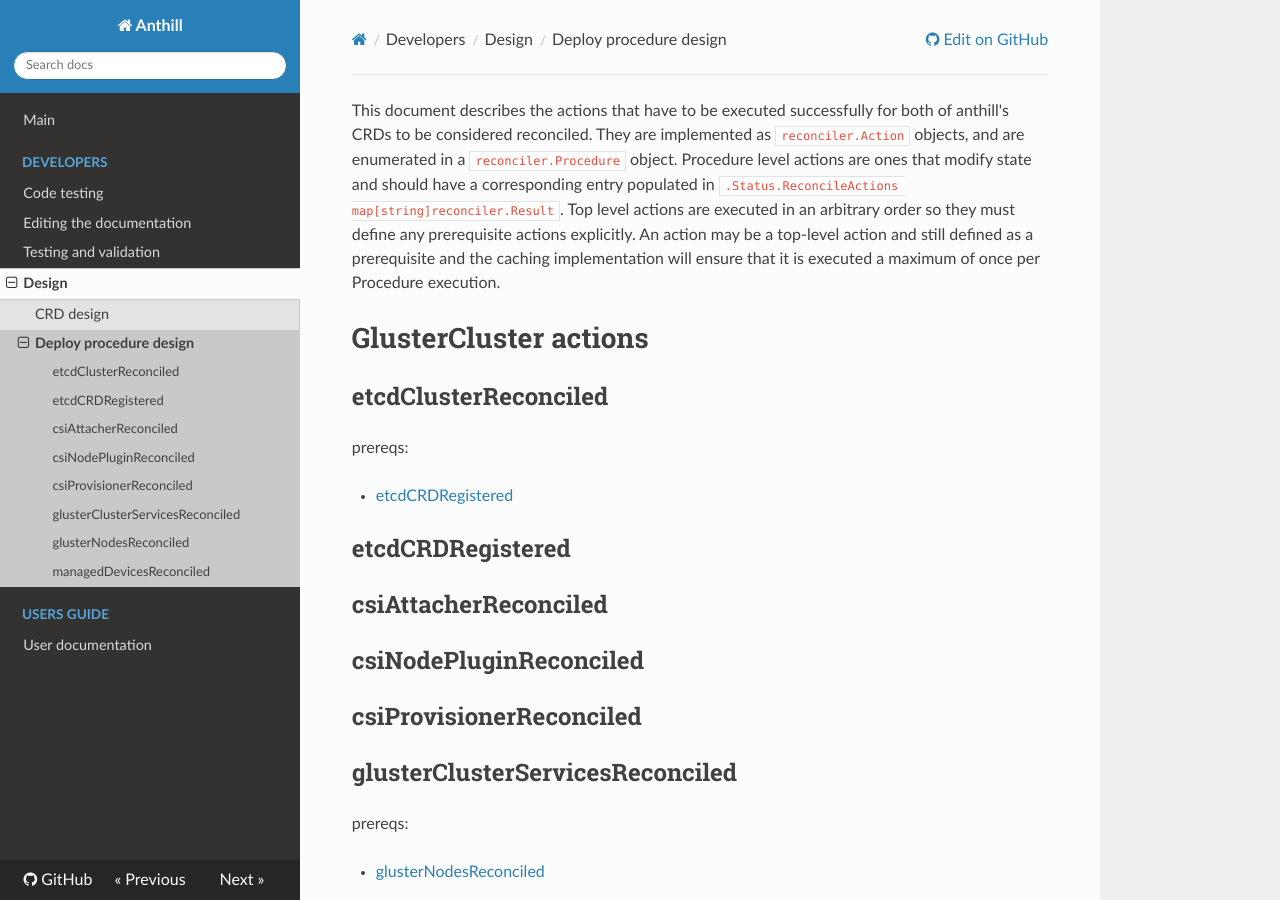
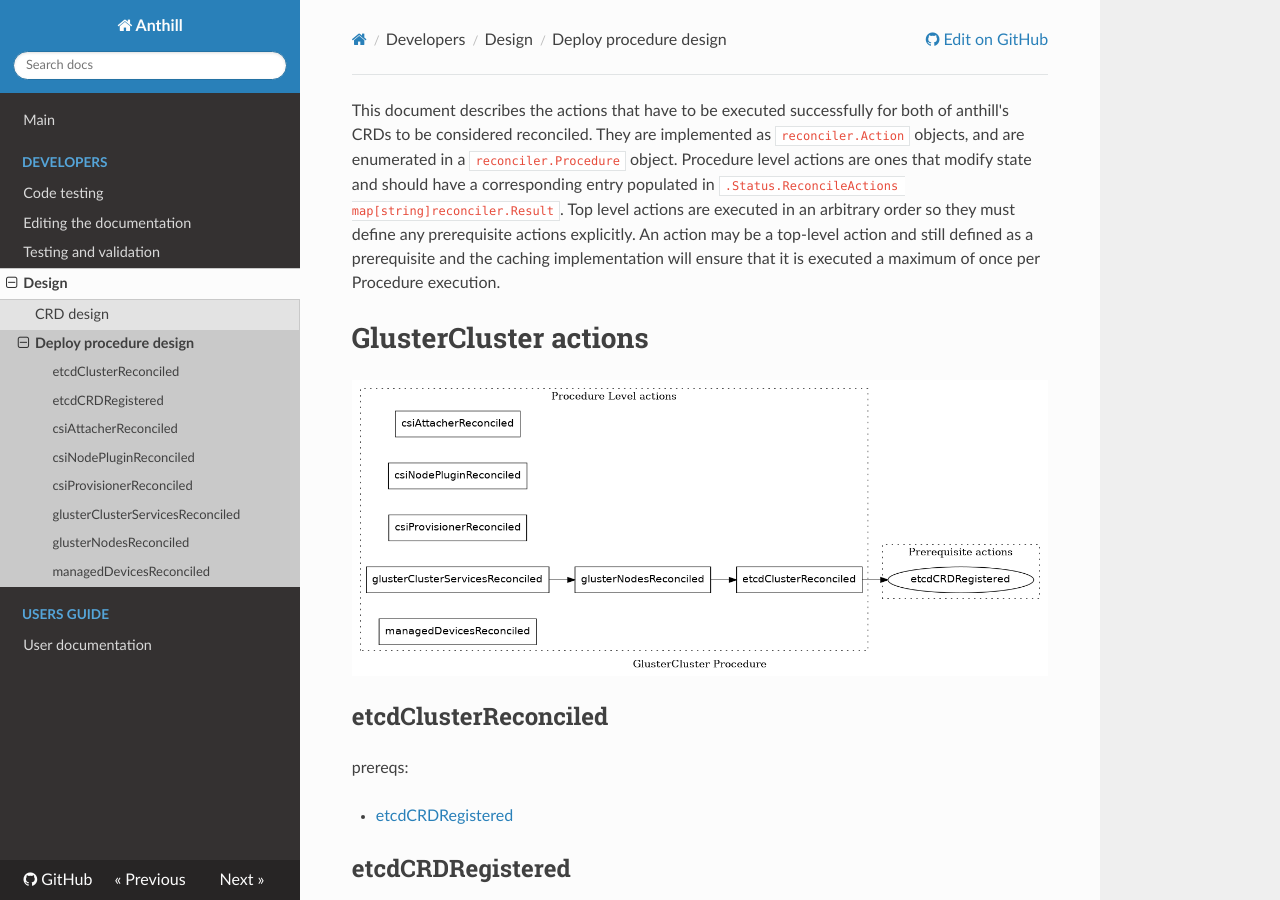
Before and after one commit to gluster/anthill, an MkDocs documentation site: the page built from docs/Developers/Design/deploy_procedure_design.md, in a window 1280 px wide and 900 px high. Built offline with MkDocs 1.6.1, drawn with Linux system fonts in a browser that asks for light colours; nearby versions of some CDN libraries.

Commit message:
Added action dependency graphs

```diff
--- a/docs/Developers/Design/deploy_procedure_design.md
+++ b/docs/Developers/Design/deploy_procedure_design.md
@@ -11,6 +11,8 @@ caching implementation will ensure that it is executed a maximum of once per
 Procedure execution.
 
 # GlusterCluster actions
+
+![Action Graph](deploy_procedure.dot.png)
 
 ## etcdClusterReconciled
 
```
Also changed, not shown: other parts of docs/Developers/Design/deploy_procedure_design.md (+2 -0 lines), docs/Developers/Design/deploy_procedure.dot.png, 1 other file.
